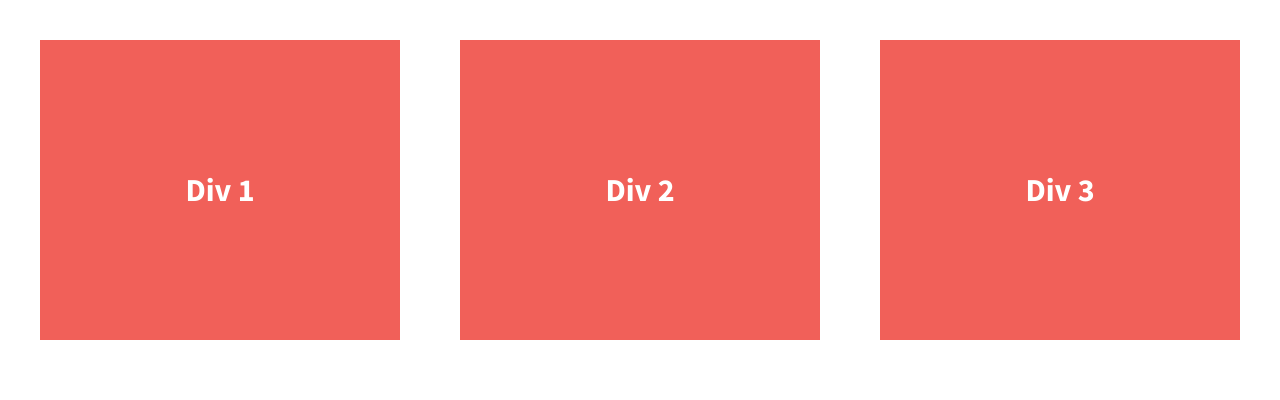
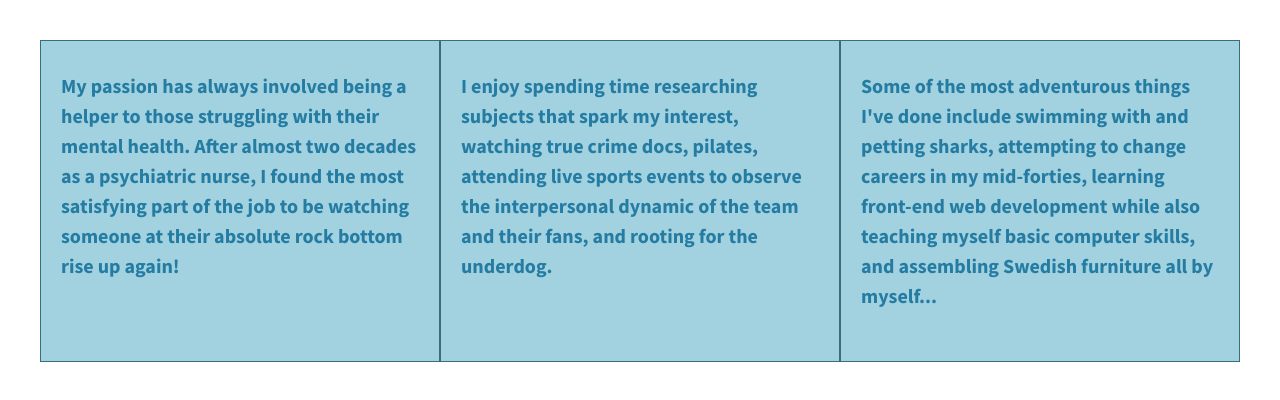
Before and after one commit to Reagan-R/divs-flexbox, a plain HTML site: page index.html in a window 1280 px wide. Drawn offline with nearby package versions, Linux system fonts and the light colour scheme.

Commit message:
Updated three divs

```diff
--- a/css/main.css
+++ b/css/main.css
@@ -117,16 +117,23 @@ body {
 
 .div-1, .div-2, .div-3 {
   /*give the divs a width of 30%, add display:flex, set justify-content and align-items to center*/
-  color: #fff;
+  color: #257ca3;
   line-height: 1.5em;
-  font-size: 1.6em;
-  background-color: #f16059;
+  font-size: 1em;
+  background-color: #a2d2df;
   height: 300px;
   display: flex;
   width: 30%;
   justify-content: center;
-  align-items: center;
+  align-items: top;
+  border-top: 1px solid #396d7c;
+  border-bottom: 1px solid #396d7c;
+  border-left: 1px solid #396d7c;
+  border-right: 1px solid #396d7c;
+  padding: 10px 20px;
 }
+
+
 
 
 
--- a/index.html
+++ b/index.html
@@ -23,13 +23,21 @@
 
         <section class="wrapper">
             <div class="div-1">
-                Div 1
+                <p>My passion has always involved being a helper to those struggling with their mental health.
+                   After almost two decades as a psychiatric nurse, I found the most satisfying part of the
+                   job to be watching someone at their absolute rock bottom rise up again!
+                </p>
             </div>
             <div class="div-2">
-                Div 2
+                <p>I enjoy spending time researching subjects that spark my interest, watching true crime docs,
+                    pilates, attending live sports events to observe the interpersonal
+                   dynamic of the team and their fans, and rooting for the underdog. </p>
             </div>
             <div class="div-3">
-                Div 3
+                <p>Some of the most adventurous things I've done include swimming with and petting sharks,
+                   attempting to change careers in my mid-forties, learning front-end web development while also
+                   teaching myself basic computer skills, and assembling Swedish furniture all by myself...
+                </p>
             </div>
         </section>
 
```
